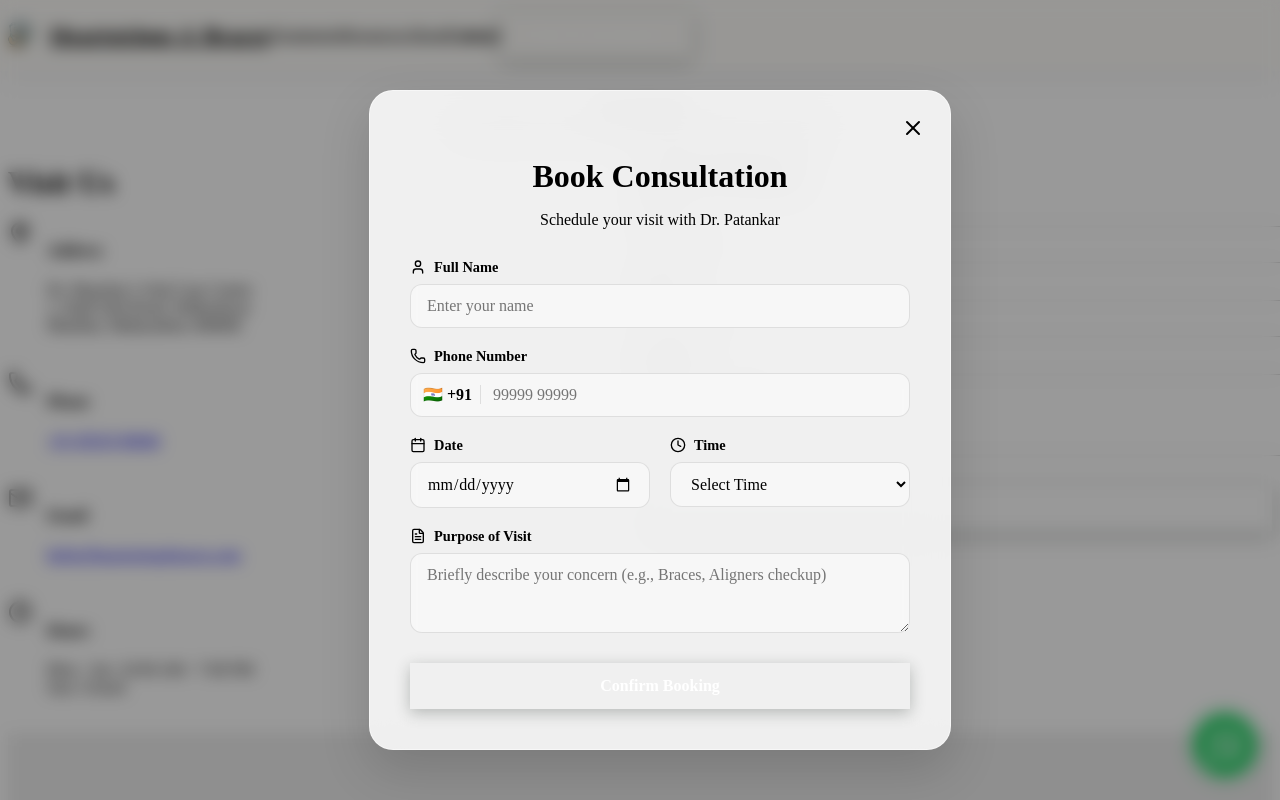
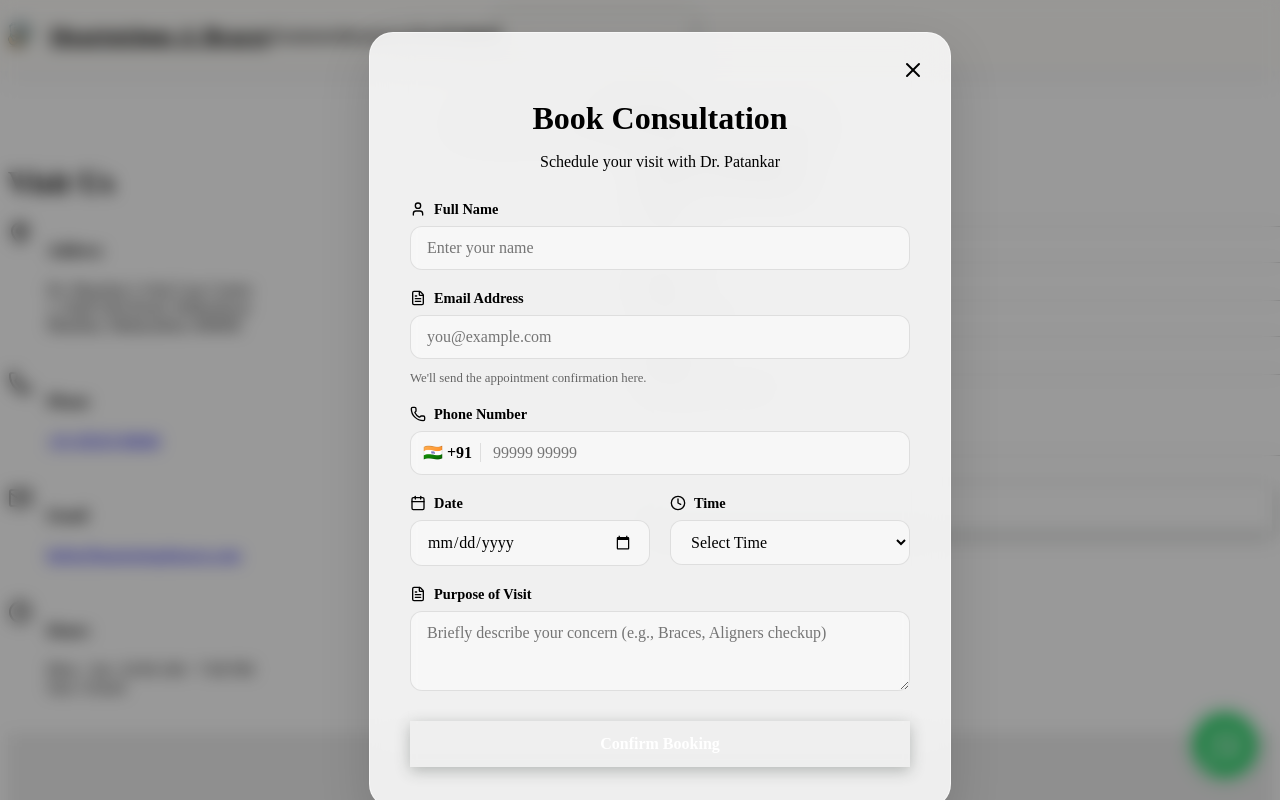
Before and after one commit to drkunalpatankar/hsb-website, a React (Vite) app: page /contact in a window 1280 px wide. Both pictures are taken after a click on the element "Book Consultation". Shown: the top 800 px of the page. Built offline with nearby package versions, Linux system fonts and the light colour scheme; the HTML template or start-up script is replaced by a standard one.

Commit message:
Add Email input field and map to EmailJS

```diff
--- a/src/components/BookingModal.jsx
+++ b/src/components/BookingModal.jsx
@@ -25,6 +25,7 @@ const BookingModal = ({ isOpen, onClose }) => {
     const [step, setStep] = useState('form'); // 'form', 'loading', 'success'
     const [formData, setFormData] = useState({
         name: '',
+        email: '',
         phone: '',
         date: '',
         time: '',
@@ -35,7 +36,7 @@ const BookingModal = ({ isOpen, onClose }) => {
     useEffect(() => {
         if (isOpen) {
             setStep('form');
-            setFormData({ name: '', phone: '', date: '', time: '', purpose: '' });
+            setFormData({ name: '', email: '', phone: '', date: '', time: '', purpose: '' });
         }
     }, [isOpen]);
 
@@ -71,6 +72,7 @@ const BookingModal = ({ isOpen, onClose }) => {
             // Prepare template parameters
             const templateParams = {
                 patient_name: formData.name,
+                email: formData.email,
                 patient_phone: `+91 ${formData.phone}`,
                 patient_email: 'smile@hsb.care', // Or ask for email if needed
                 appointment_date: formData.date,
@@ -138,6 +140,20 @@ const BookingModal = ({ isOpen, onClose }) => {
                                             value={formData.name}
                                             onChange={handleChange}
                                         />
+                                    </div>
+                                    <div className="form-group">
+                                        <label><FileText size={16} /> Email Address</label>
+                                        <input
+                                            type="email"
+                                            name="email"
+                                            required
+                                            placeholder="you@example.com"
+                                            value={formData.email}
+                                            onChange={handleChange}
+                                        />
+                                        <small style={{ color: '#666', fontSize: '0.8rem', marginTop: '4px', display: 'block' }}>
+                                            We'll send the appointment confirmation here.
+                                        </small>
                                     </div>
                                     <div className="form-group">
                                         <label><Phone size={16} /> Phone Number</label>
```
